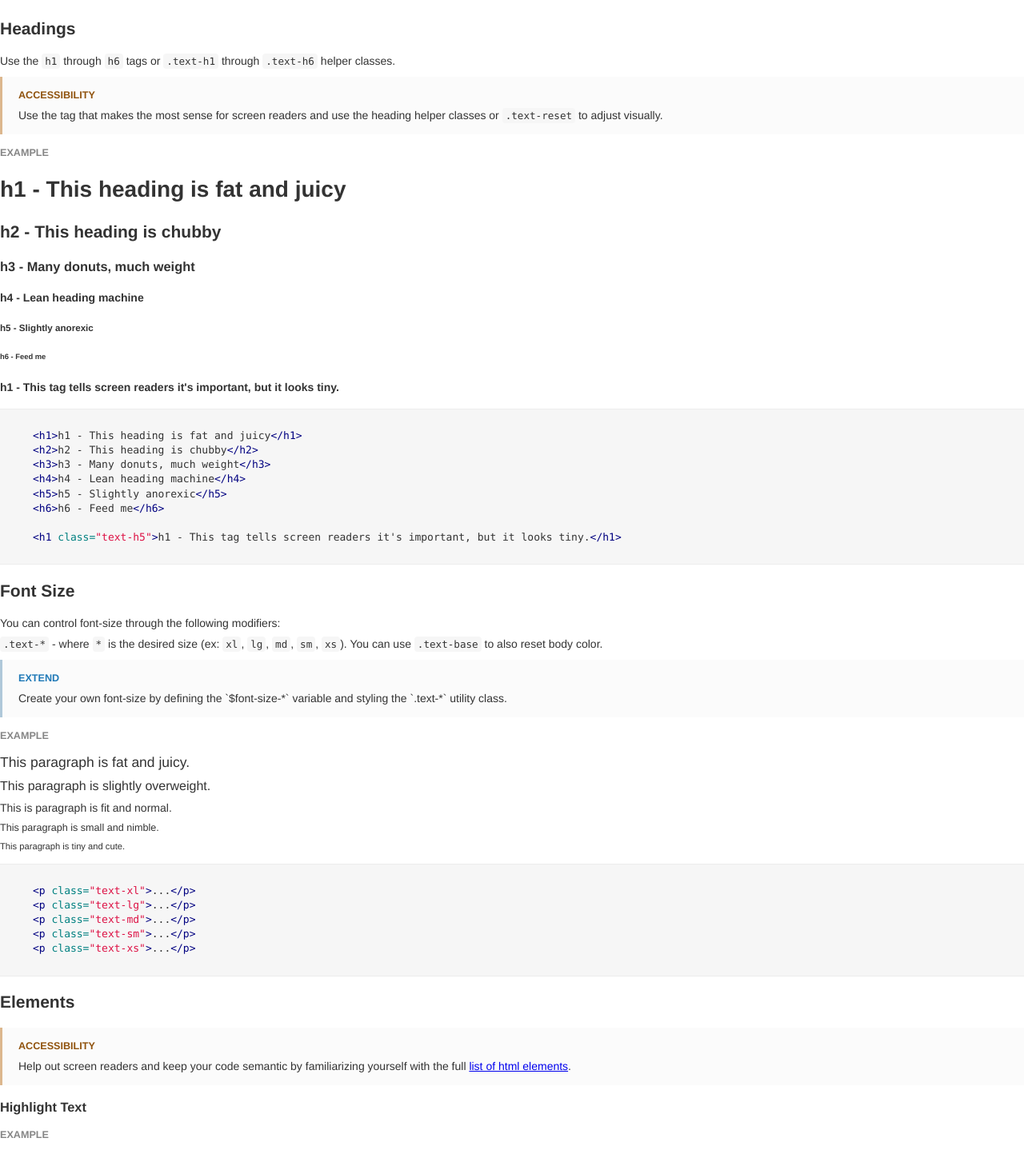
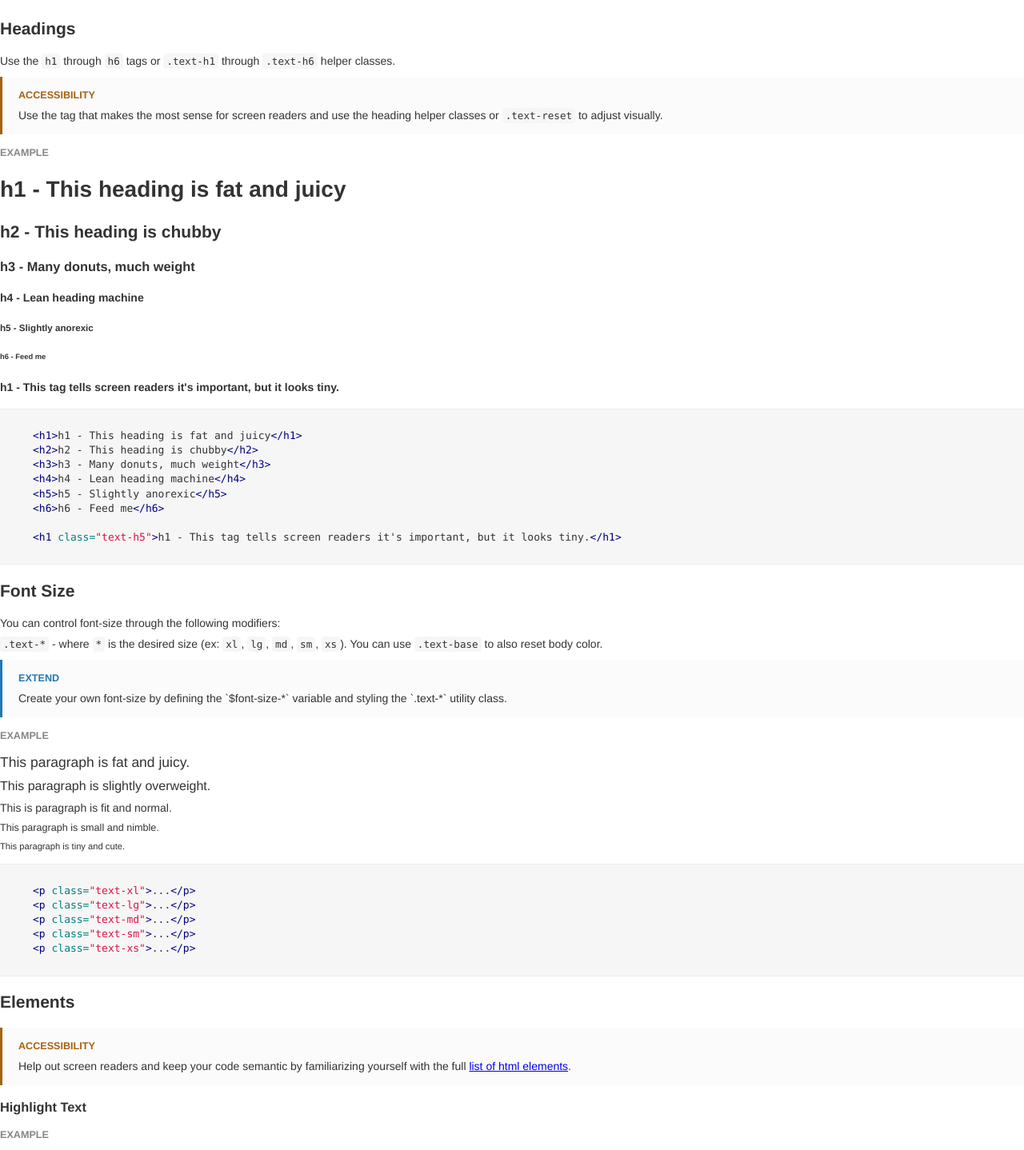
Before and after one commit to lintelio/lintel, a Jekyll site: the page built from docs/_posts/2014-12-23-core-typography.md, in a window 1280 px wide. Shown: the part 180-1618 px from the top of the page at 80% size. Built offline with Jekyll 4.4.1, drawn with Linux system fonts in a browser that asks for light colours.

Commit message:
Change doc tip border color

```diff
--- a/docs/_sass/docs.scss
+++ b/docs/_sass/docs.scss
@@ -83,7 +83,7 @@
 
 .lt-tip-info,
 .lt-tip-extend {
-  border-color: $state-info-border;
+  border-color: $state-info-text;
 }
 
 .lt-tip-extend {
@@ -94,7 +94,7 @@
 }
 
 .lt-tip-accessibility {
-  border-color: $state-warning-border;
+  border-color: $state-warning-text;
 
   &::before {
     content: 'Accessibility';
--- a/docs/assets/css/docs.css
+++ b/docs/assets/css/docs.css
@@ -580,7 +580,7 @@ body {
   color: #a42e1c; }
 
 .text-warning {
-  color: #90530e; }
+  color: #a76110; }
 
 .text-success {
   color: #5a6d22; }
@@ -2453,17 +2453,17 @@ pre {
     text-transform: uppercase; }
 
 .lt-tip-info, .lt-tip-extend {
-  border-color: #afc8d9; }
+  border-color: #1f79b7; }
 
 .lt-tip-extend:before {
   content: 'Extend';
   color: #1f79b7; }
 
 .lt-tip-accessibility {
-  border-color: #dcb78e; }
+  border-color: #a76110; }
   .lt-tip-accessibility::before {
     content: 'Accessibility';
-    color: #90530e; }
+    color: #a76110; }
 
 .lt-colors {
   list-style: none;
@@ -2557,7 +2557,7 @@ pre {
   color: #a42e1c !important; }
 
 .lt-colors-warning-text {
-  color: #90530e !important; }
+  color: #a76110 !important; }
 
 .lt-colors-success-text {
   color: #5a6d22 !important; }
--- a/sass/lintel/vars.scss
+++ b/sass/lintel/vars.scss
@@ -20,7 +20,7 @@ $state-error-text:      darken($state-error, 10%) !default;
 $state-error-border:    desaturate(lighten($state-error, 27.5%), 30%) !default;
 
 $state-warning-bg:      desaturate(lighten($state-warning, 40%), 15%) !default;
-$state-warning-text:    darken($state-warning, 25%) !default;
+$state-warning-text:    darken($state-warning, 20%) !default;
 $state-warning-border:  desaturate(lighten($state-warning, 15%), 30%) !default;
 
 $state-success-bg:      desaturate(lighten($state-success, 55%), 15%) !default;
```
Also changed, not shown: dist/lintel.css, dist/lintel.min.css, docs/assets/css/docs.min.css, 1 other file.
